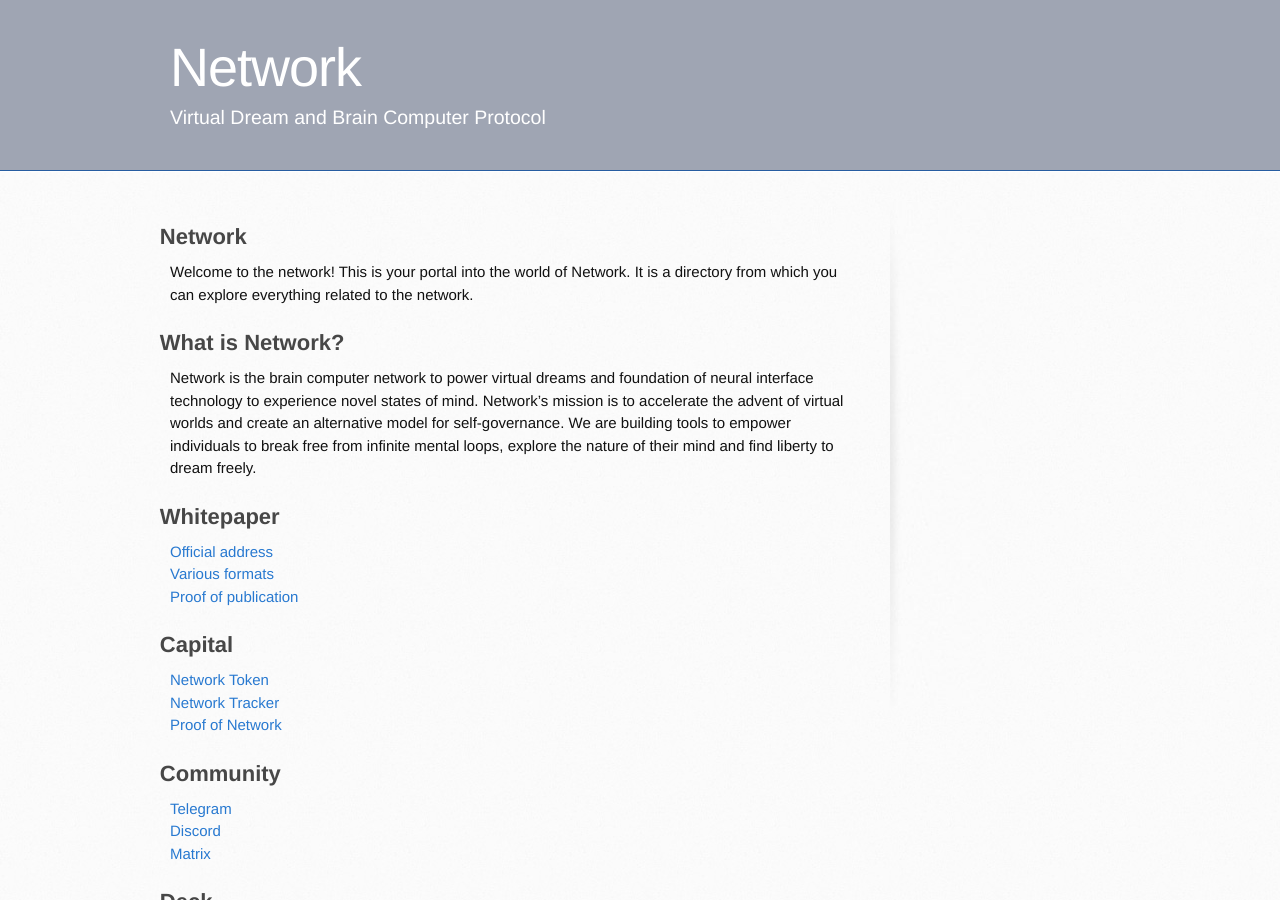
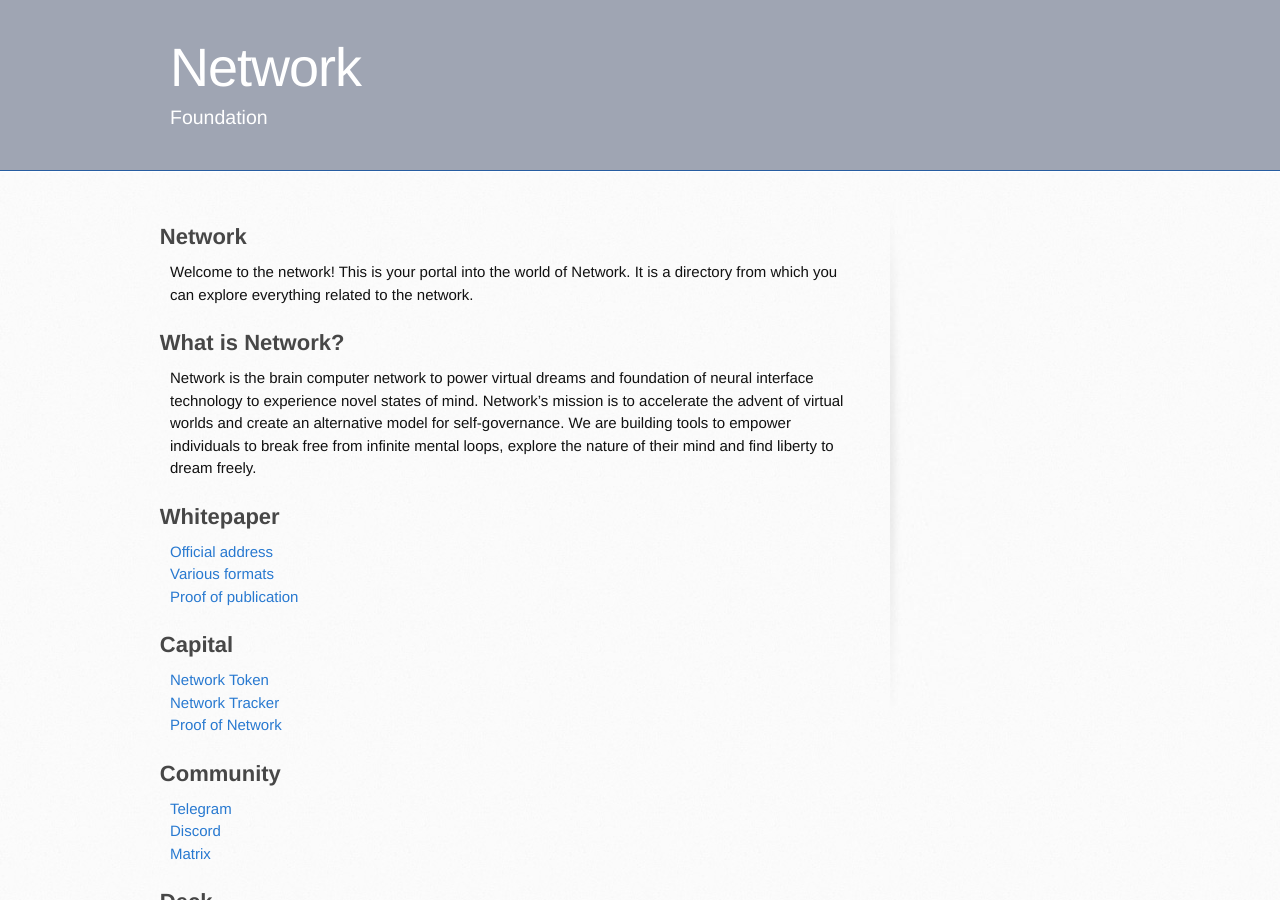
Before and after one commit to networkf/network.github.io, a Jekyll site: the page built from index.md, in a window 1280 px wide and 900 px high. Built offline with Jekyll 4.4.1, drawn with Linux system fonts in a browser that asks for light colours; some web fonts are replaced; our own code applies the rules of GitHub Pages for plain Markdown files.

Commit message:
Update _config.yml

```diff
--- a/_config.yml
+++ b/_config.yml
@@ -1,5 +1,5 @@
 title: Network
-description: Virtual Dream and Brain Computer Protocol
+description: Foundation
 show_downloads: false
 google_analytics:
 theme: jekyll-theme-architect
```
